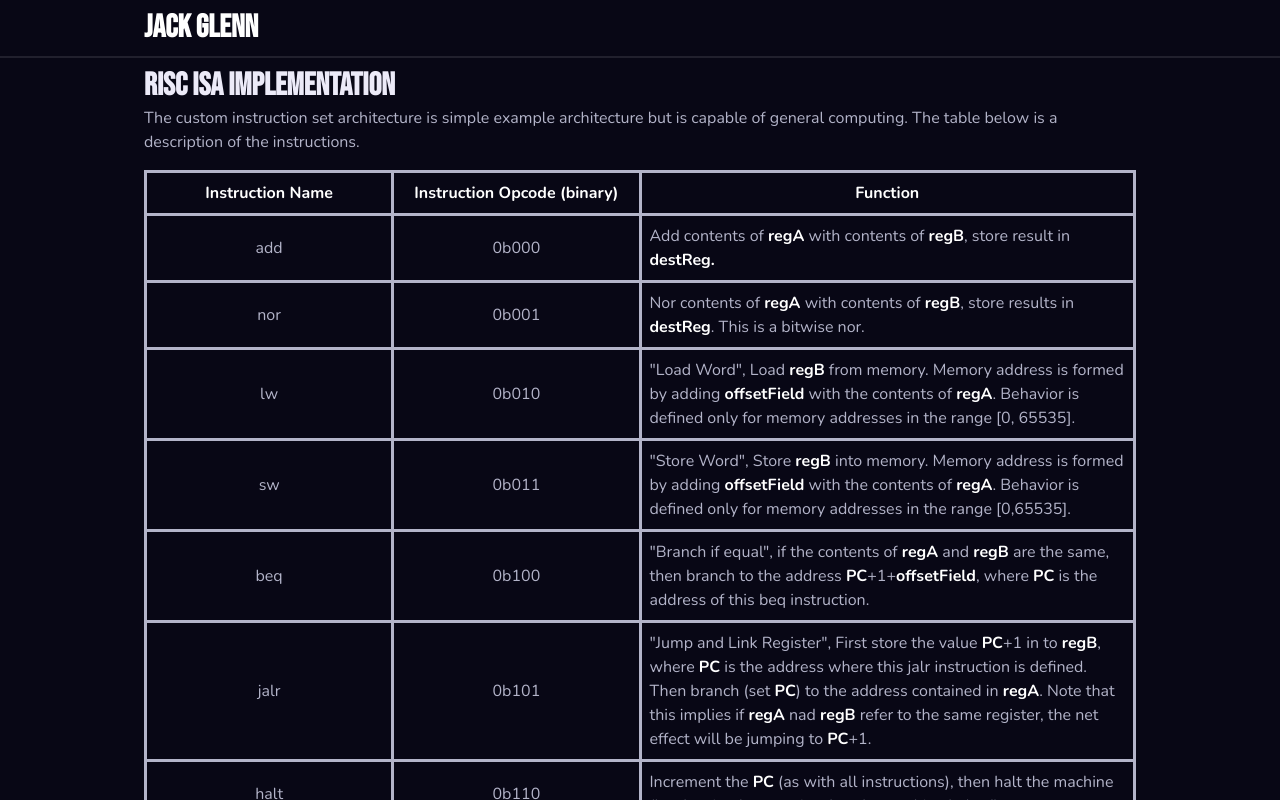
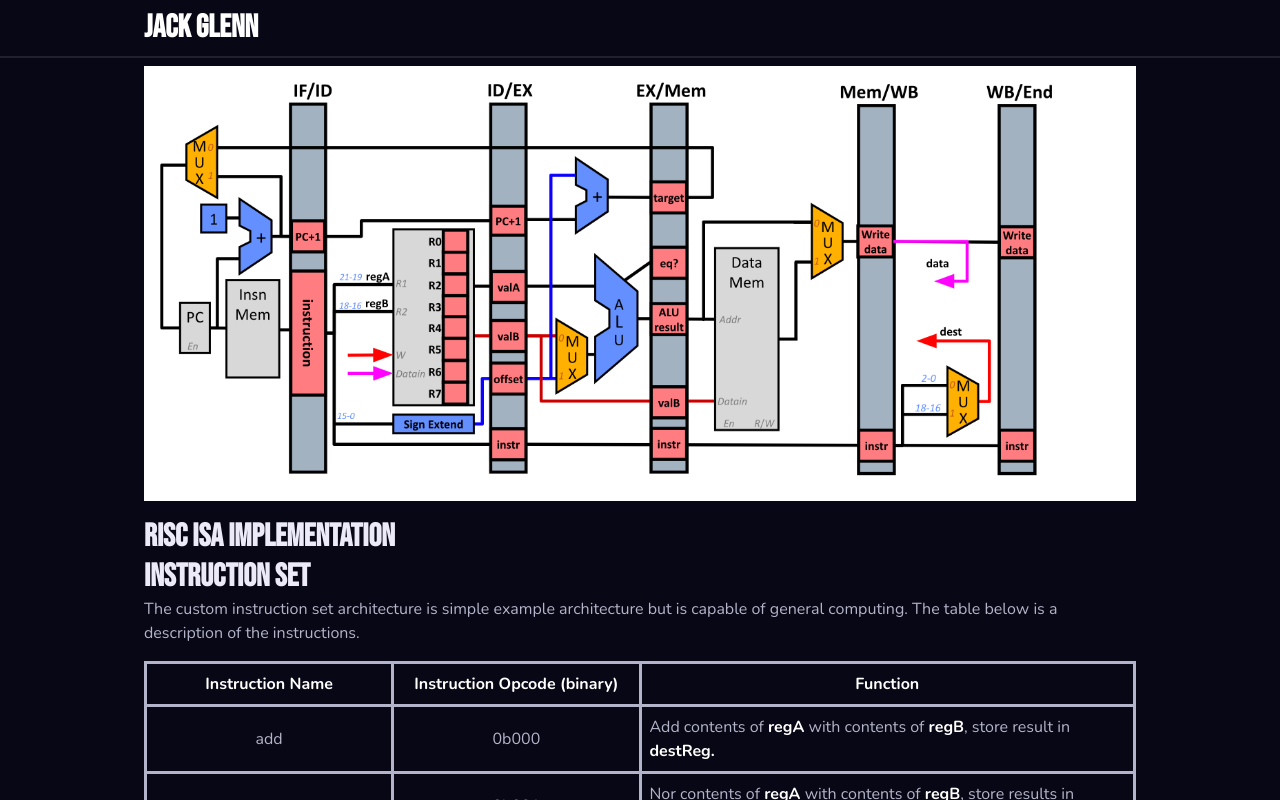
Before and after one commit to JackGlenn/JackGlenn.github.io, a Next.js app: page /Assembly in a window 1280 px wide. Shown: the top 800 px of the page. Built offline with nearby package versions, Linux system fonts and the light colour scheme.

Commit message:
properly named functions to match page

```diff
--- a/src/app/Assembly/page.tsx
+++ b/src/app/Assembly/page.tsx
@@ -1,8 +1,14 @@
-export default function VisionTransformer() {
+export default function Assembly() {
     return (
       <>
         <div className="projectPage">
+          <img src={"/PipelineCPU.png"}/>
           <h1>RISC ISA Implementation</h1>
+
+
+
+
+          <h1>Instruction Set</h1>
           <p>The custom instruction set architecture is simple example architecture but is capable of general computing. The table below is a description of the instructions.</p>
           <table>
             <thead>
--- a/src/app/VisionTransformer/page.tsx
+++ b/src/app/VisionTransformer/page.tsx
@@ -1,4 +1,4 @@
-export default function Assembly() {
+export default function VisionTransformer() {
   return (
     <>
       <div className="projectPage">
```
